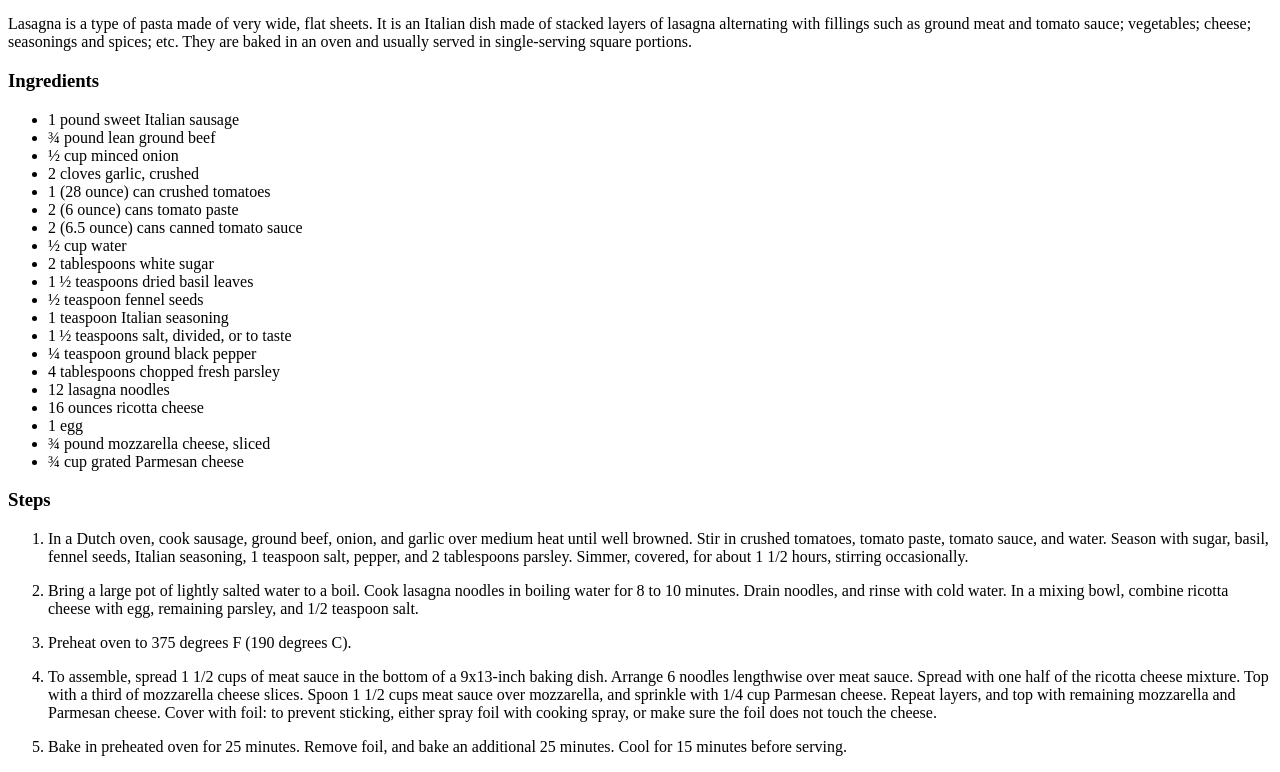
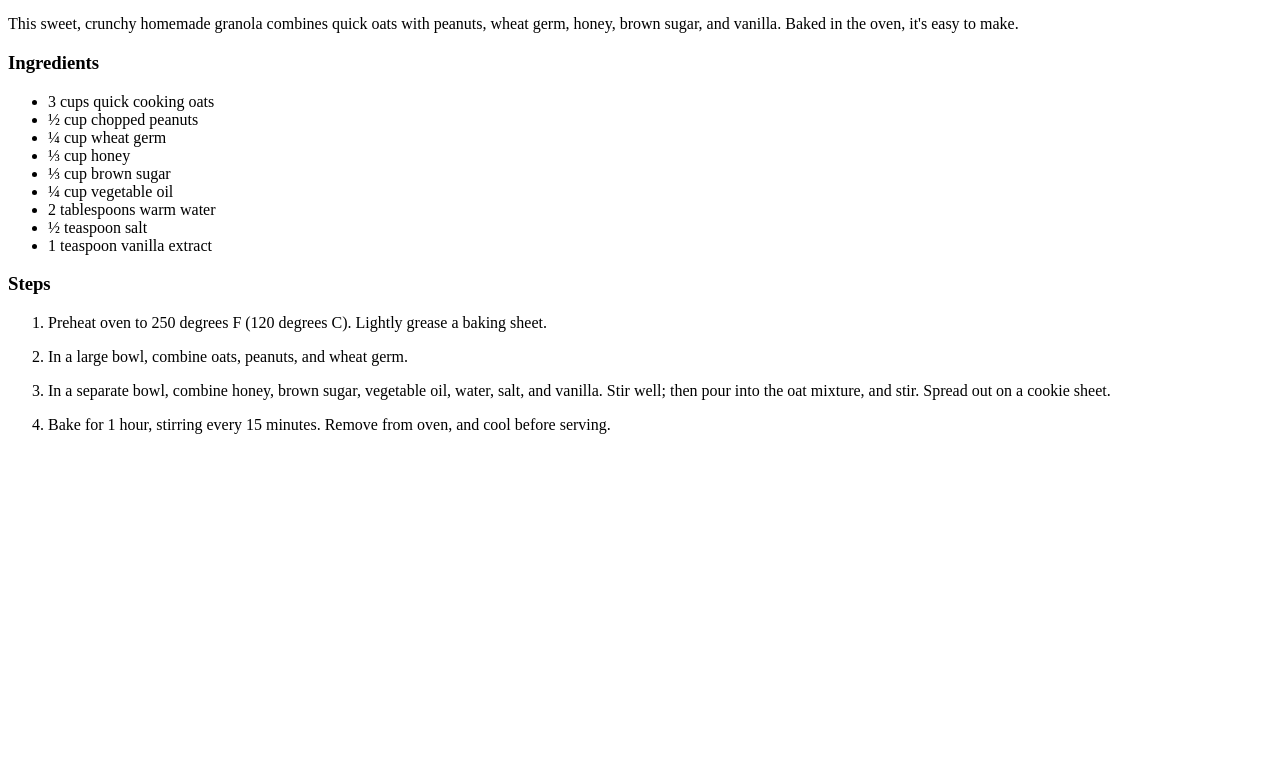
Before and after one commit to mrmensah/odin-recipes, a plain HTML site: page recipes/granola.html in a window 1280 px wide. Shown: the part 311-1083 px from the top of the page. After the commit the page ends 800 px from the top, so only its background shows below. Drawn offline with Linux system fonts and the light colour scheme.

Commit message:
Add content to granola.html

```diff
--- a/recipes/granola.html
+++ b/recipes/granola.html
@@ -5,78 +5,50 @@
     <meta charset="UTF-8">
     <meta http-equiv="X-UA-Compatible" content="IE=edge">
     <meta name="viewport" content="width=device-width, initial-scale=1.0">
-    <title>Lasagna</title>
+    <title>Granola</title>
 </head>
 
 <body>
-    <h1>Lasagna</h1>
+    <h1>Honey Peanut Granola</h1>
     <img src="../img/lasagna.jpeg" alt="An image of lasagna served on a plate">
     <h3>Description</h3>
     <p>
-        Lasagna is a type of pasta made of very wide, flat sheets. It is an Italian dish
-        made of stacked layers of lasagna alternating with fillings such as ground meat and tomato sauce;
-        vegetables; cheese; seasonings and spices; etc. They are baked in an oven and usually served in
-        single-serving square portions.
+        This sweet, crunchy homemade granola combines quick oats with peanuts, wheat germ, honey, brown sugar, and
+        vanilla. Baked in the oven, it's easy to make.
     </p>
     <h3>Ingredients</h3>
     <ul>
-        <li>1 pound sweet Italian sausage</li>
-        <li>¾ pound lean ground beef</li>
-        <li>½ cup minced onion</li>
-        <li>2 cloves garlic, crushed</li>
-        <li>1 (28 ounce) can crushed tomatoes</li>
-        <li>2 (6 ounce) cans tomato paste</li>
-        <li>2 (6.5 ounce) cans canned tomato sauce</li>
-        <li>½ cup water</li>
-        <li>2 tablespoons white sugar</li>
-        <li>1 ½ teaspoons dried basil leaves</li>
-        <li>½ teaspoon fennel seeds</li>
-        <li>1 teaspoon Italian seasoning</li>
-        <li>1 ½ teaspoons salt, divided, or to taste</li>
-        <li>¼ teaspoon ground black pepper</li>
-        <li>4 tablespoons chopped fresh parsley</li>
-        <li>12 lasagna noodles</li>
-        <li>16 ounces ricotta cheese</li>
-        <li>1 egg</li>
-        <li>¾ pound mozzarella cheese, sliced</li>
-        <li>¾ cup grated Parmesan cheese</li>
+        <li>3 cups quick cooking oats</li>
+        <li>½ cup chopped peanuts</li>
+        <li>¼ cup wheat germ</li>
+        <li>⅓ cup honey</li>
+        <li>⅓ cup brown sugar</li>
+        <li>¼ cup vegetable oil</li>
+        <li>2 tablespoons warm water</li>
+        <li>½ teaspoon salt</li>
+        <li>1 teaspoon vanilla extract</li>
     </ul>
     <h3>Steps</h3>
     <ol>
         <li>
             <p>
-                In a Dutch oven, cook sausage, ground beef, onion, and garlic over medium heat until well
-                browned. Stir in crushed tomatoes, tomato paste, tomato sauce, and water. Season with sugar,
-                basil, fennel seeds, Italian seasoning, 1 teaspoon salt, pepper, and 2 tablespoons parsley.
-                Simmer, covered, for about 1 1/2 hours, stirring occasionally.
+                Preheat oven to 250 degrees F (120 degrees C). Lightly grease a baking sheet.
             </p>
         </li>
         <li>
             <p>
-                Bring a large pot of lightly salted water to a boil. Cook lasagna noodles in boiling water
-                for 8 to 10 minutes. Drain noodles, and rinse with cold water. In a mixing bowl, combine
-                ricotta cheese with egg, remaining parsley, and 1/2 teaspoon salt.
+                In a large bowl, combine oats, peanuts, and wheat germ.
             </p>
         </li>
         <li>
             <p>
-                Preheat oven to 375 degrees F (190 degrees C).
+                In a separate bowl, combine honey, brown sugar, vegetable oil, water, salt, and vanilla. Stir well; then
+                pour into the oat mixture, and stir. Spread out on a cookie sheet.
             </p>
         </li>
         <li>
             <p>
-                To assemble, spread 1 1/2 cups of meat sauce in the bottom of a 9x13-inch baking dish.
-                Arrange 6 noodles lengthwise over meat sauce. Spread with one half of the ricotta cheese mixture.
-                Top with a third of mozzarella cheese slices. Spoon 1 1/2 cups meat sauce over mozzarella, and
-                sprinkle with 1/4 cup Parmesan cheese. Repeat layers, and top with remaining mozzarella and
-                Parmesan cheese. Cover with foil: to prevent sticking, either spray foil with cooking spray, or
-                make sure the foil does not touch the cheese.
-            </p>
-        </li>
-        <li>
-            <p>
-                Bake in preheated oven for 25 minutes. Remove foil, and bake an additional 25 minutes.
-                Cool for 15 minutes before serving.
+                Bake for 1 hour, stirring every 15 minutes. Remove from oven, and cool before serving.
             </p>
         </li>
     </ol>
```
